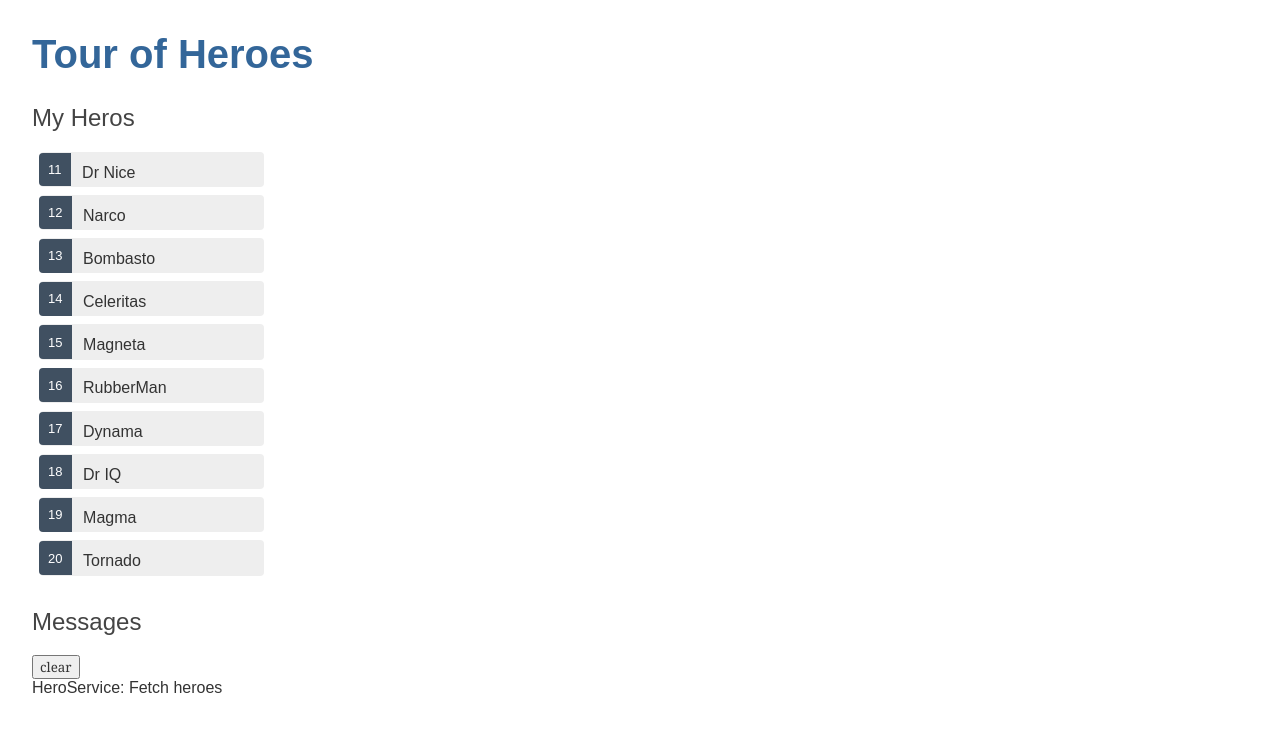
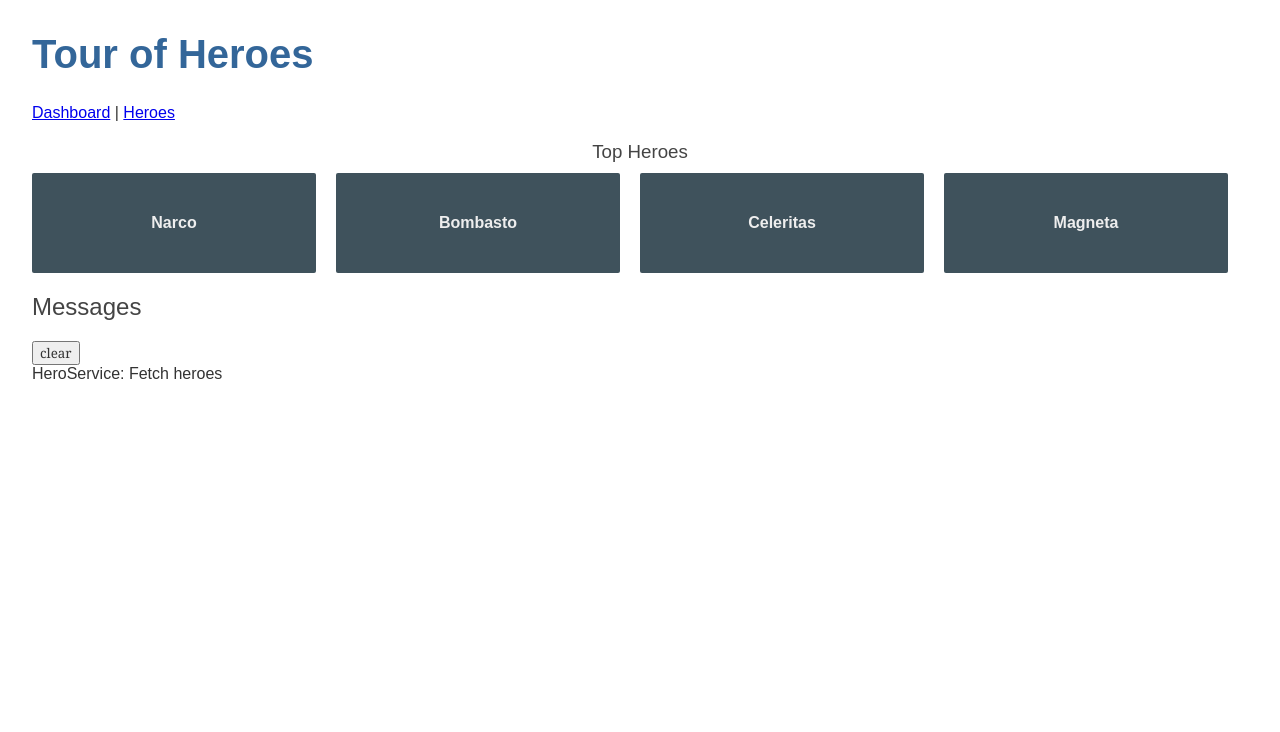
Before and after one commit to ChenLin12138/angular-tour-of-heroes, an Angular app: page /dashboard in a window 1280 px wide. Before the commit this address led to /. Shown: the top 732 px of the page. Built offline with nearby package versions, Linux system fonts and the light colour scheme.

Commit message:
添加应用内导航

```diff
--- a/src/app/app-routing.module.ts
+++ b/src/app/app-routing.module.ts
@@ -1,9 +1,20 @@
 import { NgModule } from '@angular/core';
 import { Routes, RouterModule } from '@angular/router';
+import { HeroesComponent } from './heroes/heroes.component';
+import { DashboardComponent } from './dashboard/dashboard.component';
+import { HeroDetailComponent } from './hero-detail/hero-detail.component';
 
+// {path : 'heroes', component : HeroesComponent}
+// 表示localhost:4200/heroes显示HeroesComponent
+const routes: Routes = [
+  {path : 'heroes', component : HeroesComponent},
+  {path : 'dashboard', component : DashboardComponent},
+  {path : 'detail/:id',component : HeroDetailComponent},
+  {path : '', redirectTo : '/dashboard', pathMatch:'full'}
+];
 
-const routes: Routes = [];
-
+//[RouterModule.forRoot(routes)],
+//表示在应用的顶级配置这个路由器，forRoot()方法会提供路由所需要的服务提供商和指令
 @NgModule({
   imports: [RouterModule.forRoot(routes)],
   exports: [RouterModule]
--- a/src/app/app.component.html
+++ b/src/app/app.component.html
@@ -1,4 +1,10 @@
 <h1>{{title}}</h1>
-<app-heroes></app-heroes>
+<!-- <app-heroes></app-heroes> -->
+<!--主页上显示一个连接，指向英雄页-->
+<nav>
+  <a routerLink="/dashboard">Dashboard</a> |
+  <a routerLink="/heroes">Heroes</a>
+</nav>
+<router-outlet></router-outlet>
 <!--消息模块添加到底端-->
 <app-messages></app-messages>
--- a/src/app/app.module.ts
+++ b/src/app/app.module.ts
@@ -6,14 +6,16 @@
 import { HeroesComponent } from './heroes/heroes.component';
 import { FormsModule } from '@angular/forms';
 import { HeroDetailComponent } from './hero-detail/hero-detail.component';
-import { MessagesComponent } from './messages/messages.component'; // <-- NgModel lives here
+import { MessagesComponent } from './messages/messages.component';
+import { DashboardComponent } from './dashboard/dashboard.component'; // <-- NgModel lives here
 
 @NgModule({
   declarations: [
     AppComponent,
     HeroesComponent,
     HeroDetailComponent,
-    MessagesComponent
+    MessagesComponent,
+    DashboardComponent
   ],
   imports: [
     BrowserModule,
--- /dev/null
+++ b/src/app/dashboard/dashboard.component.css
@@ -0,0 +1,63 @@
+/* DashboardComponent's private CSS styles */
+[class*='col-'] {
+    float: left;
+    padding-right: 20px;
+    padding-bottom: 20px;
+  }
+  [class*='col-']:last-of-type {
+    padding-right: 0;
+  }
+  a {
+    text-decoration: none;
+  }
+  *, *:after, *:before {
+    -webkit-box-sizing: border-box;
+    -moz-box-sizing: border-box;
+    box-sizing: border-box;
+  }
+  h3 {
+    text-align: center;
+    margin-bottom: 0;
+  }
+  h4 {
+    position: relative;
+  }
+  .grid {
+    margin: 0;
+  }
+  .col-1-4 {
+    width: 25%;
+  }
+  .module {
+    padding: 20px;
+    text-align: center;
+    color: #eee;
+    max-height: 120px;
+    min-width: 120px;
+    background-color: #3f525c;
+    border-radius: 2px;
+  }
+  .module:hover {
+    background-color: #eee;
+    cursor: pointer;
+    color: #607d8b;
+  }
+  .grid-pad {
+    padding: 10px 0;
+  }
+  .grid-pad > [class*='col-']:last-of-type {
+    padding-right: 20px;
+  }
+  @media (max-width: 600px) {
+    .module {
+      font-size: 10px;
+      max-height: 75px; }
+  }
+  @media (max-width: 1024px) {
+    .grid {
+      margin: 0;
+    }
+    .module {
+      min-width: 60px;
+    }
+  }
--- /dev/null
+++ b/src/app/dashboard/dashboard.component.html
@@ -0,0 +1,8 @@
+<h3>Top Heroes</h3>
+<div class="grid grid-pad">
+    <a *ngFor="let hero of heroes" class="col-1-4" routerLink="/detail/{{hero.id}}">
+        <div class="module hero">
+            <h4>{{hero.name}}</h4>
+        </div>
+    </a>
+</div>
--- /dev/null
+++ b/src/app/dashboard/dashboard.component.ts
@@ -0,0 +1,24 @@
+import { Component, OnInit } from '@angular/core';
+import { Hero } from '../hero';
+import { HeroService } from '../hero.service';
+
+@Component({
+  selector: 'app-dashboard',
+  templateUrl: './dashboard.component.html',
+  styleUrls: ['./dashboard.component.css']
+})
+export class DashboardComponent implements OnInit {
+
+  heroes : Hero[] = [];
+
+  constructor(private heroService : HeroService) { }
+
+  ngOnInit(): void {
+    this.getHeroes();
+  }
+
+  getHeroes() : void {
+    this.heroService.getHeroes().subscribe(heroes => this.heroes = heroes.slice(1,5));
+  }
+
+}
--- a/src/app/hero-detail/hero-detail.component.html
+++ b/src/app/hero-detail/hero-detail.component.html
@@ -6,4 +6,5 @@
             <input [(ngModel)]="hero.name" placeholder="name"/>
         </label>
     </div>
+    <button (click)="goBack()">go back</button>
 </div>
--- a/src/app/hero-detail/hero-detail.component.ts
+++ b/src/app/hero-detail/hero-detail.component.ts
@@ -1,6 +1,9 @@
 import { Component, OnInit } from '@angular/core';
 import { Hero } from '../hero';
 import { Input } from '@angular/core';
+import { HeroService } from '../hero.service';
+import { ActivatedRoute } from '@angular/router';
+import { Location } from '@angular/common';
 
 @Component({
   selector: 'app-hero-detail',
@@ -13,9 +16,21 @@
   //因为他的值是使用hero-detail的父组件传递进来的
   @Input() hero : Hero;
 
-  constructor() { }
+  constructor(private route : ActivatedRoute,
+    private heroService : HeroService,
+    private location : Location)
+    {}
 
   ngOnInit(): void {
+    this.getHero();
   }
 
+  getHero() : void {
+    const id = +this.route.snapshot.paramMap.get('id');
+    this.heroService.getHero(id).subscribe(hero => this.hero = hero);
+  }
+
+  goBack() : void {
+    this.location.back();
+  }
 }
--- a/src/app/hero.service.ts
+++ b/src/app/hero.service.ts
@@ -10,6 +10,11 @@
 })
 export class HeroService {
 
+  getHero(id: number) : Observable<Hero> {
+    this.messageService.add(`HeroService: fetch hero id = ${id}`);
+    return of(HEROES.find(hero => hero.id === id));
+  }
+
   //注入消息服务
   //以公共属性注入,因为我们会在模板中绑定它
   constructor(public messageService : MessageService ) { }
--- a/src/app/heroes/heroes.component.css
+++ b/src/app/heroes/heroes.component.css
@@ -6,28 +6,33 @@
     width: 15em;
   }
   .heroes li {
+    position: relative;
     cursor: pointer;
-    position: relative;
-    left: 0;
     background-color: #EEE;
     margin: .5em;
     padding: .3em 0;
     height: 1.6em;
     border-radius: 4px;
   }
+
   .heroes li:hover {
     color: #607D8B;
     background-color: #DDD;
     left: .1em;
   }
-  .heroes li.selected {
-    background-color: #CFD8DC;
-    color: white;
+
+  .heroes a {
+    color: #333;
+    text-decoration: none;
+    position: relative;
+    display: block;
+    width: 250px;
   }
-  .heroes li.selected:hover {
-    background-color: #BBD8DC;
-    color: white;
+
+  .heroes a:hover {
+    color:#607D8B;
   }
+
   .heroes .badge {
     display: inline-block;
     font-size: small;
@@ -39,6 +44,8 @@
     left: -1px;
     top: -4px;
     height: 1.8em;
+    min-width: 16px;
+    text-align: right;
     margin-right: .8em;
     border-radius: 4px 0 0 4px;
   }
--- a/src/app/heroes/heroes.component.html
+++ b/src/app/heroes/heroes.component.html
@@ -1,10 +1,13 @@
 <h2>My Heros</h2>
+<!--将badge和名字包裹进<a>，那么通过点击badge也能跳转到某个英雄的详情-->
 <ul class="heroes">
-    <li *ngFor = "let hero of heroes" [class.selected] = "hero === selectedHero" (click)="onSelect(hero)">
-        <span class="badge">{{hero.id}}</span>{{hero.name}}
+    <li *ngFor = "let hero of heroes">
+        <a routerLink="/detail/{{hero.id}}">
+            <span class="badge">{{hero.id}}</span>{{hero.name}}
+        </a>
     </li>
 </ul>
 
 <!--把HeroesComponent.selectedHero绑定到该元素的hero属性-->
 <!--将父组件中的selectedHero传递给app-hero-detail子组件的hero属性-->
-<app-hero-detail [hero]="selectedHero"></app-hero-detail>
+<!-- <app-hero-detail [hero]="selectedHero"></app-hero-detail> -->
--- a/src/app/heroes/heroes.component.ts
+++ b/src/app/heroes/heroes.component.ts
@@ -13,7 +13,7 @@
 
   heroes :  Hero[];
 
-  selectedHero : Hero;
+  // selectedHero : Hero;
 
   //注入HeroService和MessageService
   constructor(private heroService : HeroService, private messageService : MessageService) { }
@@ -22,10 +22,10 @@
     this.getHeroes();
   }
 
-  onSelect(hero : Hero) : void{
-    this.selectedHero = hero;
-    this.messageService.add(`HeroService: Selected hero id = ${hero.id}`);
-  }
+  // onSelect(hero : Hero) : void{
+  //   this.selectedHero = hero;
+  //   this.messageService.add(`HeroService: Selected hero id = ${hero.id}`);
+  // }
 
   getHeroes() : void {
     //异步数据传输
```
Also changed, not shown: 1 other file (tests, documents, lock files or other folders).
